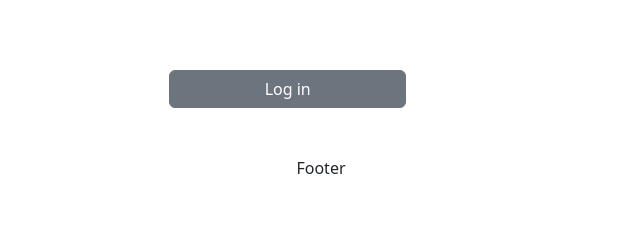
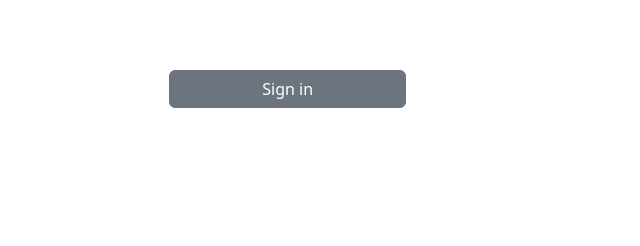
Before and after one commit to NicolasCirulli/mern-sabado-front, a React (Vite) app: page /signin in a window 1280 px wide. Shown: the part 272-518 px from the top of the page, without its empty margins (319-959 px from the left). Built offline with nearby package versions, Linux system fonts and the light colour scheme.

Commit message:
workshop login with google

```diff
--- a/package.json
+++ b/package.json
@@ -10,9 +10,11 @@
     "preview": "vite preview"
   },
   "dependencies": {
+    "@react-oauth/google": "^0.11.1",
     "@reduxjs/toolkit": "^1.9.5",
     "axios": "^1.4.0",
     "bootstrap": "^5.3.1",
+    "jwt-decode": "^3.1.2",
     "react": "^18.2.0",
     "react-bootstrap": "^2.8.0",
     "react-dom": "^18.2.0",
--- a/src/main.jsx
+++ b/src/main.jsx
@@ -4,8 +4,11 @@ import App from "./App.jsx";
 import "./index.css";
 import { Provider } from "react-redux";
 import { store } from "./redux/store.js";
+import { GoogleOAuthProvider } from "@react-oauth/google";
 ReactDOM.createRoot(document.getElementById("root")).render(
   <Provider store={store}>
-    <App />
+    <GoogleOAuthProvider clientId="39363341846-qqn8bdqq9a6dt77q0de4ejl18u50rjtr.apps.googleusercontent.com">
+      <App />
+    </GoogleOAuthProvider>
   </Provider>
 );
--- a/src/pages/SignIn.jsx
+++ b/src/pages/SignIn.jsx
@@ -2,6 +2,8 @@ import React, { useRef } from "react";
 import { signIn } from "../redux/actions/userActions.js";
 import { useDispatch } from "react-redux";
 import { useNavigate } from "react-router-dom";
+import { GoogleLogin } from "@react-oauth/google";
+import jwtDecode from "jwt-decode";
 const SignIn = () => {
   const email = useRef(null);
   const password = useRef(null);
@@ -27,6 +29,20 @@ const SignIn = () => {
     }
   };
 
+  const signInWithGoogle = (credentialResponse) => {
+    const userData = jwtDecode(credentialResponse.credential);
+    const body = {
+      email: userData.email,
+      password: userData.given_name + userData.sub,
+    };
+    dispatch(signIn(body)).then((respuestaDelAction) => {
+      if (respuestaDelAction.payload.success) {
+        alert("Bienvenido " + respuestaDelAction.payload.user.name);
+        navigate("/");
+      }
+    });
+  };
+
   return (
     <div>
       <div className="d-flex col-10 justify-center items-center">
@@ -45,7 +61,14 @@ const SignIn = () => {
             <input type="password" name="password" ref={password} />
           </label>
 
-          <button className="btn btn-secondary"> Log in </button>
+          <button className="btn btn-secondary"> Sign in </button>
+          <GoogleLogin
+            text="signin_with"
+            onSuccess={signInWithGoogle}
+            onError={() => {
+              console.log("Login Failed");
+            }}
+          />
         </form>
       </div>
     </div>
--- a/src/pages/SignUp.jsx
+++ b/src/pages/SignUp.jsx
@@ -2,6 +2,8 @@ import React, { useEffect, useState, useRef } from "react";
 import axios from "axios";
 import { useDispatch } from "react-redux";
 import { signUp } from "../redux/actions/userActions.js";
+import { GoogleLogin } from "@react-oauth/google";
+import jwtDecode from "jwt-decode";
 const SignUp = () => {
   const [countries, setCountries] = useState([]);
 
@@ -34,6 +36,19 @@ const SignUp = () => {
       };
       dispatch(signUp(body));
     }
+  };
+
+  const signUpWithGoogle = (credentialResponse) => {
+    const dataUser = jwtDecode(credentialResponse.credential);
+    console.log(dataUser);
+    console.log(dataUser.picture);
+    const body = {
+      name: dataUser.name,
+      email: dataUser.email,
+      image: dataUser.picture,
+      password: dataUser.given_name + dataUser.sub,
+    };
+    dispatch(signUp(body));
   };
 
   return (
@@ -82,6 +97,13 @@ const SignUp = () => {
           </select>
         </label>
         <button className="btn btn-secondary"> Registrarse </button>
+        <GoogleLogin
+          text="signup_with"
+          onSuccess={signUpWithGoogle}
+          onError={() => {
+            console.log("Login Failed");
+          }}
+        />
       </form>
     </div>
   );
--- a/src/redux/actions/userActions.js
+++ b/src/redux/actions/userActions.js
@@ -9,7 +9,7 @@ export const cargarUsuario = createAction( 'cargar_usuario', (user) => {
 export const signUp = createAsyncThunk( "create_user", async ( body ) => {
     try {
         const response = await axios.post( 'http://localhost:4000/api/auth/signup', body )
-        localStorage.setItem( 'token', response.data.token )
+        response.data.token && localStorage.setItem( 'token', response.data.token )
         return response.data
     } catch (error) {
         console.log( error )
@@ -36,7 +36,7 @@ export const signInWithToken = createAsyncThunk( "logear_token", async (  ) => {
               }
         })
         return {
-            user : response.data.user,
+            user : response.data?.user,
             token : token
         }
     } catch (error) {
--- a/src/redux/reducers/userReducers.js
+++ b/src/redux/reducers/userReducers.js
@@ -13,10 +13,13 @@ export const userReducer = createReducer( initialState, ( builder ) =>
              }
         } )
         .addCase( signUp.fulfilled, ( stateActual, action ) => {
+            let userData = {
+                user : action.payload.user || null,
+                token : action.payload.token || null
+            }
             return {
                 ...stateActual,
-                user : action.payload.user,
-                token : action.payload.token
+                ...userData
             }
         } )
         .addCase( signIn.fulfilled, (stateActual, action) => {
```
Also changed, not shown: 1 other file (tests, documents, lock files or other folders).
